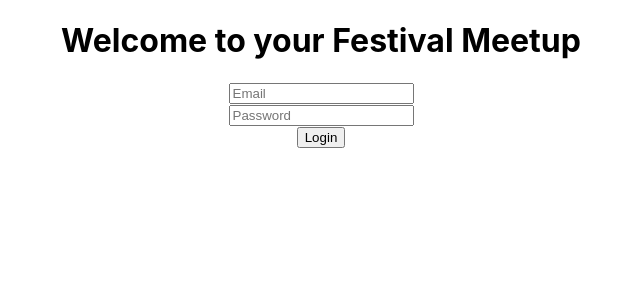
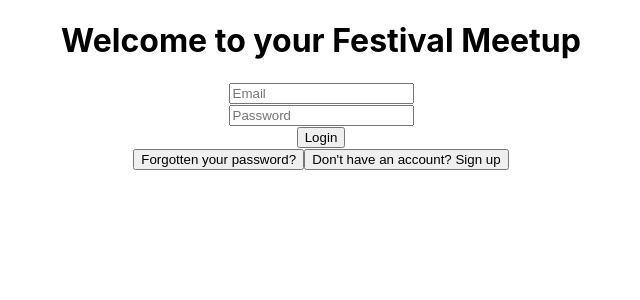
Before and after one commit to Lucy8824/CFG-degree-fullstack-group-project-2024, a React (Create React App) app in the folder frontend/: page / in a window 1280 px wide. Shown: the top 300 px of the page, without its empty margins (319-959 px from the left). Built offline with nearby package versions, Linux system fonts and the light colour scheme.

Commit message:
created custom button component, added it to login page and app.jsx

```diff
--- a/frontend/src/App.jsx
+++ b/frontend/src/App.jsx
@@ -1,12 +1,15 @@
 import './App.css';
 import LoginPage from "./components/LoginPage.jsx";
+import CustomButton from "./components/CustomButton.jsx";
 
 
 const App = () => {
   return (
 <div id="Root">
     <div className="App">
-    <LoginPage />
+      <LoginPage />
+    <CustomButton forgotPassword="forgotPassword" buttonText="Forgotten your password?" />
+   <CustomButton signUp="Sign up" buttonText="Don't have an account? Sign up"/>
     </div>
 </div>
 );
--- /dev/null
+++ b/frontend/src/components/CustomButton.jsx
@@ -0,0 +1,15 @@
+import React from "react";
+import "./CustomButton.css";
+
+const CustomButton = (props) => {
+
+const handleClick = () => {
+    console.log("It works")
+}
+
+return (
+    <button className={`button-click ${props.forgotPassword} ${props.signUp}`} onClick={handleClick}> {props.buttonText}</button>
+)
+};
+
+export default CustomButton;
--- a/frontend/src/components/LoginPage.jsx
+++ b/frontend/src/components/LoginPage.jsx
@@ -1,6 +1,7 @@
 
 import React, { useState } from "react";
 import "./LoginPage.css";
+import CustomButton from "./CustomButton.jsx";
 
 const LoginPage = () => {
 
@@ -37,8 +38,9 @@ required placeholder="Email"
     required placeholder="Password"
     />
     </div>
-    <button type="submit">Login</button>
     </form>
+    <CustomButton type="submit" buttonText="Login"/>
+
 </div>
 )};
 export default LoginPage;
```
Also changed, not shown: frontend/src/components/CustomButton.css (added).
